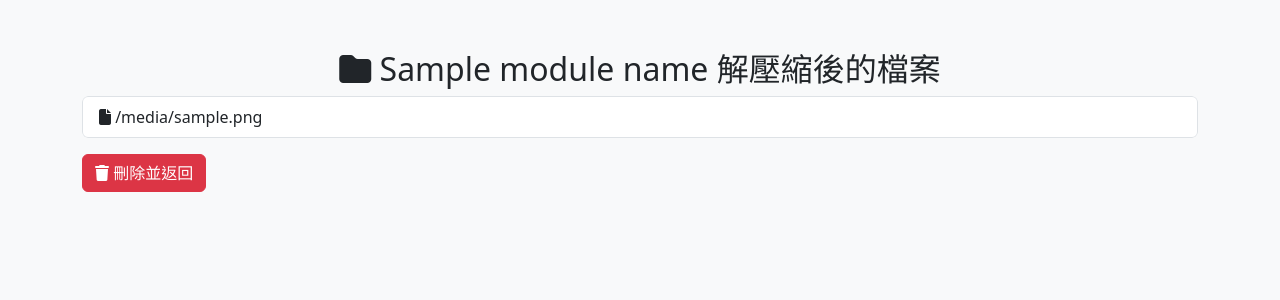
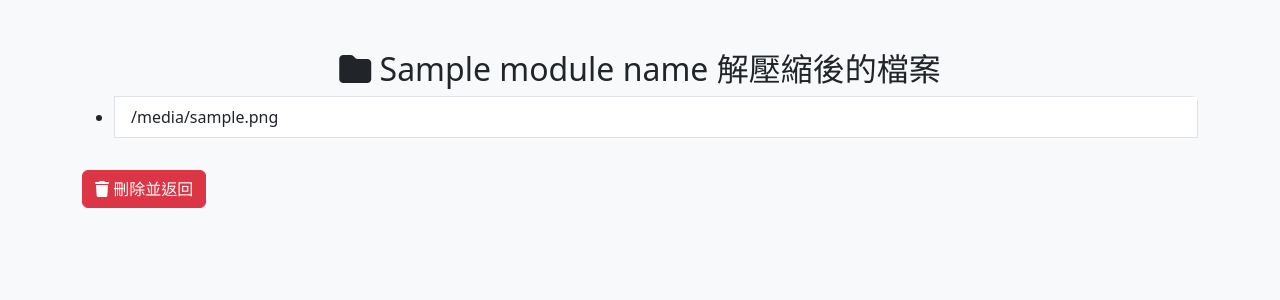
Before and after one commit to oinktech/Pip-File-Navigator, a Flask app: template templates/extracted_files.html in a window 1280 px wide. Shown: the top 300 px of the page. Run offline with Flask 3, Linux system fonts and the light colour scheme; the template is opened without the code that fills it: most values are stand-ins (such as "Sample title", 1, 10 or a date in 2020); some libraries are stand-ins or nearby versions.

Commit message:
Update extracted_files.html

```diff
--- a/templates/extracted_files.html
+++ b/templates/extracted_files.html
@@ -30,13 +30,13 @@
     <div class="container main-container">
         <h2 class="text-center"><i class="fa fa-folder"></i> {{ module_name }} 解壓縮後的檔案</h2>
         <div class="file-list list-group">
-            {% for file in files %}
-            <a href="/download/{{ dir }}/{{ file }}" class="list-group-item list-group-item-action file-item">
-                <i class="fa fa-file"></i> {{ file }}
-            </a>
-            {% endfor %}
+            <ul>
+        {% for file in files %}
+            <li><a href="{{ url_for('download_file', filename=file) }}" class="list-group-item list-group-item-action line-item">{{ file }}</a></li>
+        {% endfor %}
+    </ul>
         </div>
-        <a href="/delete/{{ dir }}" class="btn btn-danger mt-3"><i class="fas fa-trash"></i> 刪除並返回</a>
+        <a href="{{ url_for('delete_temp_files') }}" class="btn btn-danger mt-3"><i class="fas fa-trash"></i> 刪除並返回</a>
     </div>
 </body>
 </html>
```
